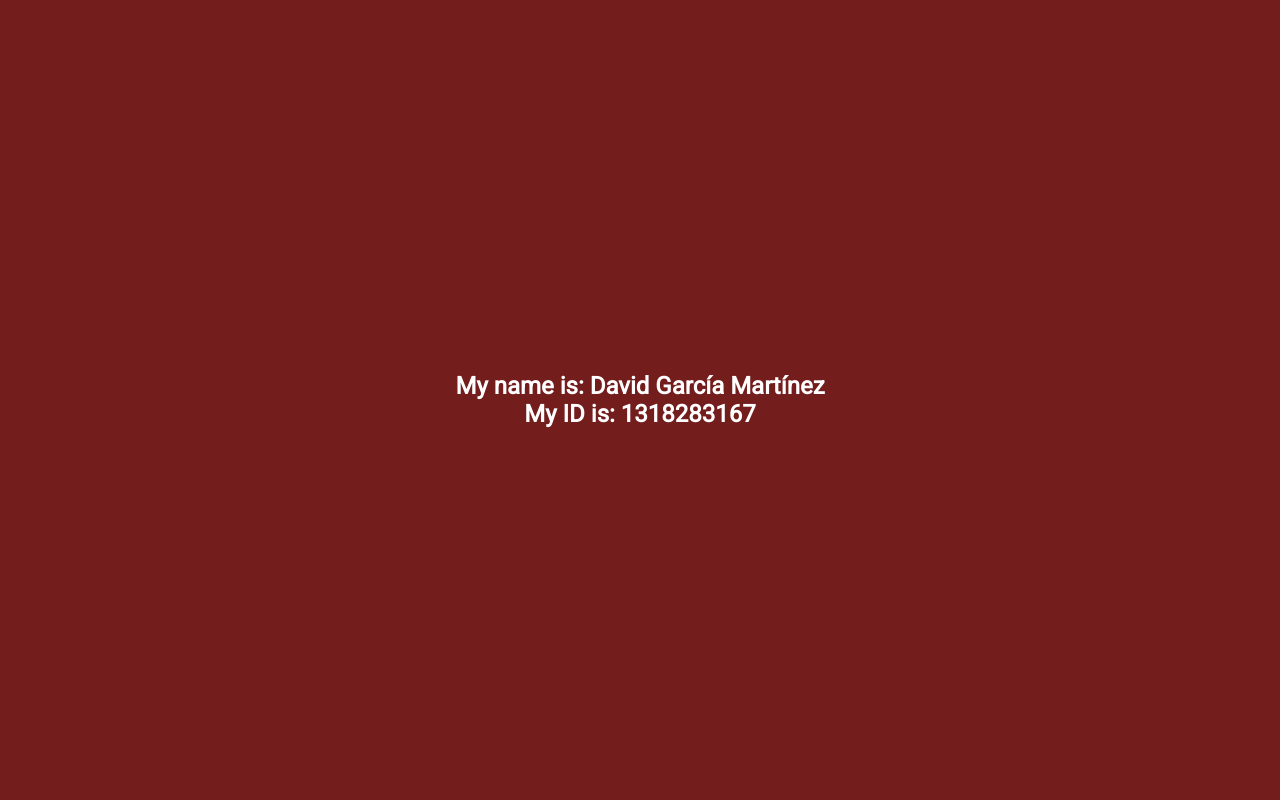
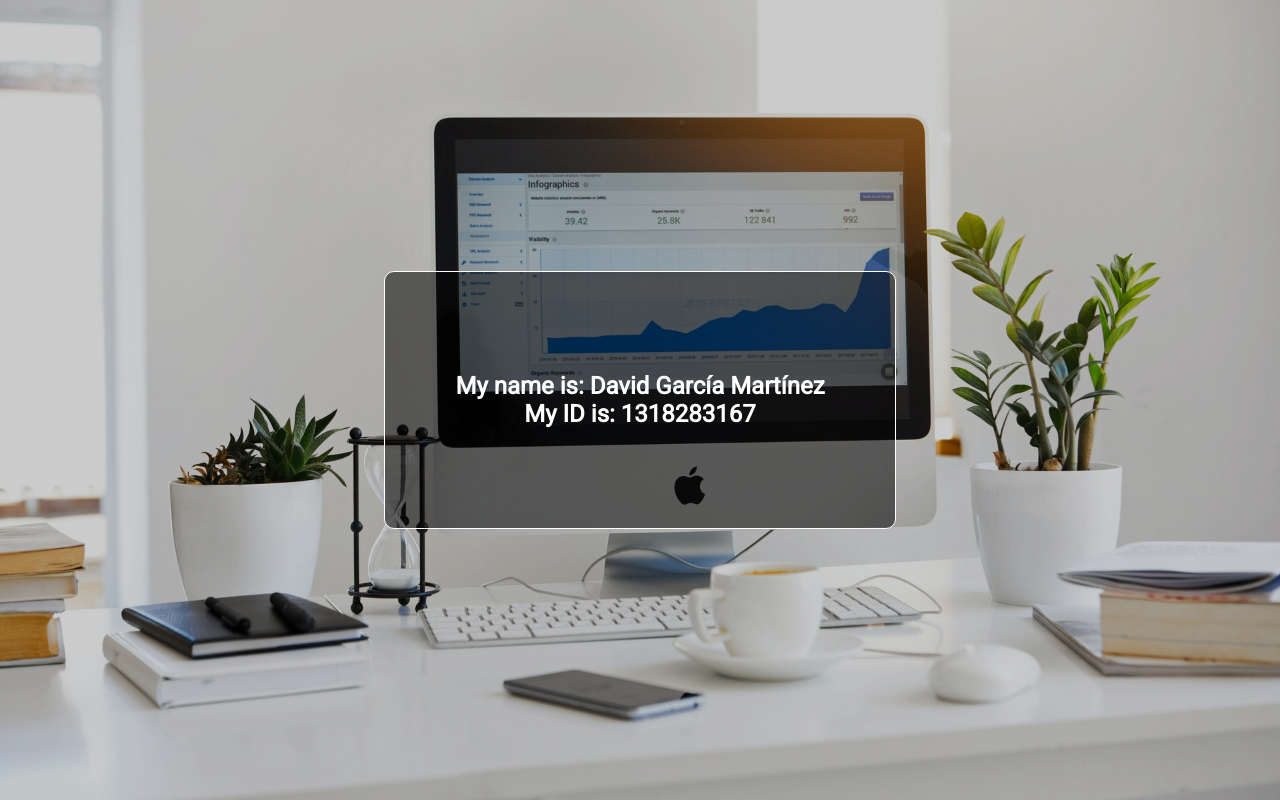
Before and after one commit to DavidLodoto/examen_practico_chucho, a plain HTML site: page garcia_martínez_david/index.html in a window 1280 px wide. Drawn offline with Linux system fonts and the light colour scheme.

Commit message:
third commit

```diff
--- a/garcia_martínez_david/css/style.css
+++ b/garcia_martínez_david/css/style.css
@@ -7,13 +7,15 @@
 }
 
 .presentation {
-    background: brown;
+    background: url(../img/background.jpg);
+    background-position: center;
+    background-size: cover;
     width: 100%;
     height: 100vh;
 }
 
 .presentation .presentation-shadow {
-    background: rgba(0, 0, 0, .3);
+    background: rgba(0, 0, 0, .2);
     position: absolute;
     top: 0;
     left: 0;
@@ -42,4 +44,10 @@
     color: #fff;
     font-family: 'Roboto', sans-serif;
     font-weight: lighter;
+    padding: 100px 50px;
+    border: 1px solid #fff;
+    width: 50%;
+    margin: auto;
+    background: rgba(0, 0, 0, .5);
+    border-radius: 10px;
 }
```
Also changed, not shown: garcia_martínez_david/img/background.jpg (added).
